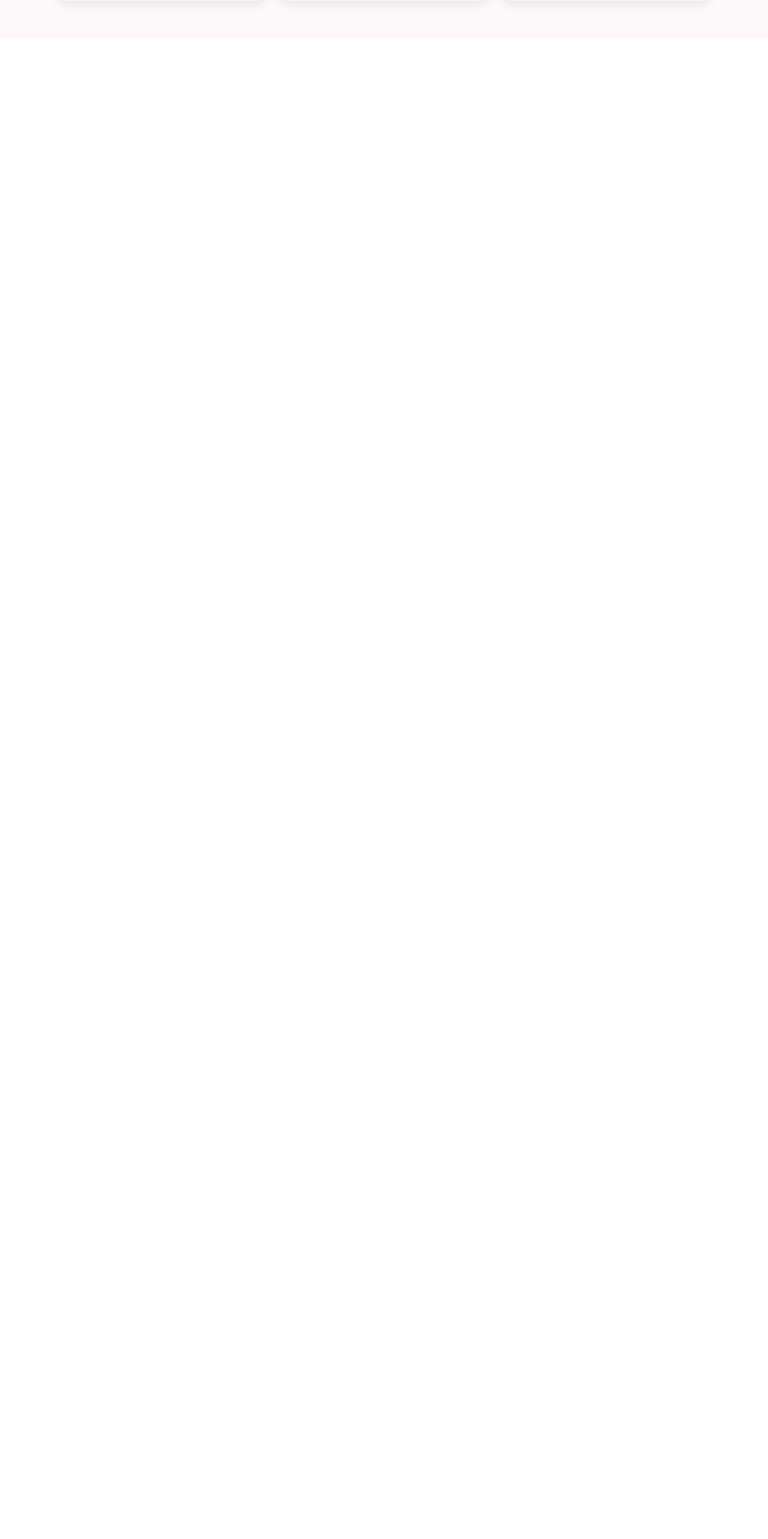
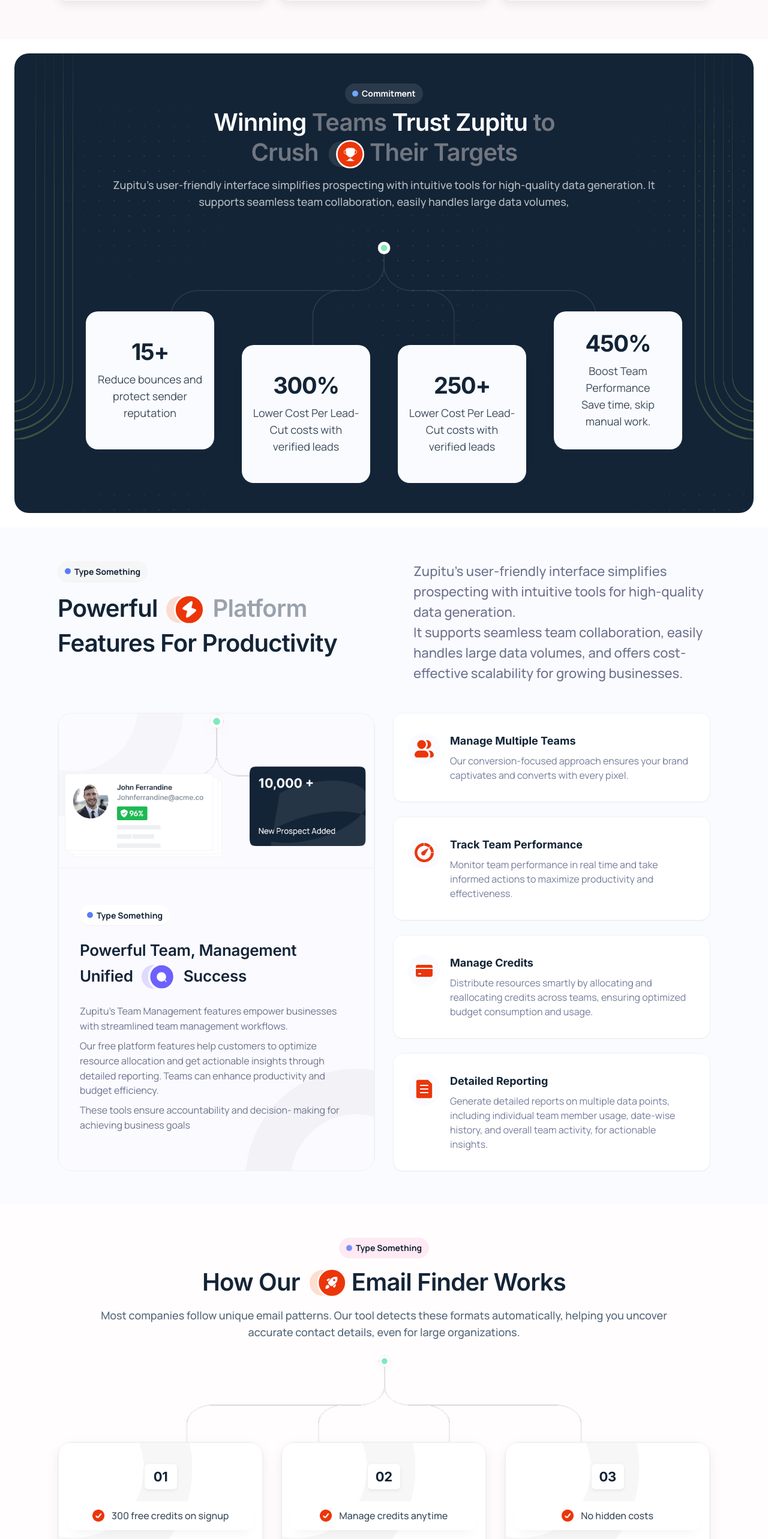
Before and after one commit to itfuturzMaharshi/zupito_website, a React (Vite) app: page / in a window 1280 px wide. Shown: the part 3916-6481 px from the top of the page at 60% size. Before the commit the page ends 3981 px from the top, so only its background shows below. Built offline with nearby package versions, Linux system fonts and the light colour scheme.

Commit message:
home page ui design complate

```diff
--- a/src/components/homePage/EmailFinderWorks.jsx
+++ b/src/components/homePage/EmailFinderWorks.jsx
@@ -37,7 +37,7 @@
     >
       {/* Outer container spacing mirrors other homepage sections */}
       <div
-        className="w-full px-6! sm:px-8! md:px-12! lg:px-16! xl:px-24! 2xl:px-[150px]! py-12! lg:py-16! xl:py-20! overflow-visible"
+        className="w-full px-6! sm:px-8! md:px-12! lg:px-16! xl:px-24! 2xl:px-[150px]! py-12! lg:py-14! overflow-visible"
         style={{ overflow: 'visible', minHeight: 'auto' }}
       >
         <div className="max-w-[full] lg:max-w-[1362px] mx-auto relative overflow-visible">
@@ -45,7 +45,7 @@
           <div className="text-center">
             <div
               data-animate-item
-              className="inline-flex font-['Manrope'] items-center justify-center gap-[6px] rounded-[50px] bg-[#FFE9F2] px-4 py-3 h-[49px] min-w-[192px] text-[16px] md:text-[18px] leading-[100%] font-bold text-[#132436]"
+              className="inline-flex font-['Manrope'] items-center justify-center gap-[6px] rounded-[50px] bg-[#FFE9F2] px-3 py-2 h-[34px] text-[14px] leading-[100%] font-bold text-[#132436]"
             >
               <span className="w-2.5 h-2.5 rounded-full bg-[#7B8DFF]" />
               <span>Type Something</span>
@@ -54,7 +54,7 @@
             <h2
               data-animate-item
               style={{ transitionDelay: '0.08s' }}
-              className="home-title mt-5! text-[#132436] font-['Inter'] font-bold text-center"
+              className="home-title mt-3! text-[#132436] font-['Inter'] font-bold text-center"
             >
               <span className="inline-block align-middle">
                 How Our
@@ -73,7 +73,7 @@
             <p
               data-animate-item
               style={{ transitionDelay: '0.15s' }}
-              className="home-description sm:text-[20px]! md:text-[20px]! lg:text-[22px]! mt-5! mb-8! md:mb-12! lg:mb-5! text-[#546779] font-['Manrope'] text-center max-w-full mx-auto"
+              className="home-description mt-2! mb-6! lg:px-17 lg:mb-2! text-[#546779] font-['Manrope'] text-center max-w-full mx-auto"
             >
               Most companies follow unique email patterns. Our tool detects these formats automatically, helping you uncover accurate contact details, even for large organizations.
             </p>
@@ -109,12 +109,12 @@
                     }}
                   >
                     <div
-                      className="w-full flex justify-center mt-[28px]!"
+                      className="w-full flex justify-center mt-[20px]!"
                       data-animate-item="scale"
                       style={{ transitionDelay: `${baseDelay + 0.05}s` }}
                     >
-                      <div className="email-works-number inline-flex items-center justify-center w-[64px] h-[40px] md:w-[79px] md:h-[52px] rounded-[6px] bg-white shadow-[0_2px_6px_#00000012]">
-                        <span className="text-[#132436] font-['Inter'] font-bold text-[18px] md:text-[22px] lg:text-[26px] tracking-[-0.32px]">
+                      <div className="email-works-number inline-flex items-center justify-center w-[54px] h-[42px] rounded-[6px] bg-white shadow-[0_2px_6px_#00000012]">
+                        <span className="text-[#132436] font-['Inter'] font-bold text-[18px] md:text-[22px] tracking-[-0.32px]">
                           {step.number}
                         </span>
                       </div>
@@ -126,12 +126,12 @@
                       style={{ transitionDelay: `${baseDelay + 0.1}s` }}
                     >
                       <img src="/images/Tick.png" alt="checkmark" className="w-5 h-5" loading="lazy" />
-                      <span className="text-[#3A4A5A] font-medium text-[16px] font-['Manrope'] md:text-[18px] lg:text-[20px]">
+                      <span className="text-[#3A4A5A] font-medium text-[16px] font-['Manrope']">
                         {step.chipLabel}
                       </span>
                     </div>
                     <div
-                      className="w-full rounded-[16px] bg-white p-[22px]! md:p-[26px]! lg:p-[30px]! mb-0! overflow-visible"
+                      className="w-full rounded-[16px] bg-white p-[22px]! md:p-[26px]! mb-0! overflow-visible"
                       style={{
                         overflow: 'visible',
                         height: 'auto',
@@ -139,8 +139,8 @@
                       }}
                       data-animate-item
                     >
-                      <h4 className="text-[18px] sm:text-[20px] md:text-[22px]  font-bold text-[#132436] font-['Inter'] mb-3!">{step.title}</h4>
-                      <p className="text-[16px]  md:text-[18px] lg:text-[20px]  font-normal text-[#747C9A] font-['Manrope'] mb-0!">
+                      <h4 className="text-[18px] sm:text-[20px]  font-bold text-[#132436] font-['Inter'] mb-2!">{step.title}</h4>
+                      <p className="text-[16px]  md:text-[18px]  font-normal text-[#747C9A] font-['Manrope'] mb-0!">
                         {step.description}
                       </p>
                     </div>
--- a/src/components/homePage/Productivity.jsx
+++ b/src/components/homePage/Productivity.jsx
@@ -10,15 +10,15 @@
       className="relative w-full bg-[#FAFBFF] overflow-hidden"
     >
       {/* Container rhythm mirrors ActionsPage */}
-      <div className="w-full px-6! sm:px-8! md:px-12! lg:px-16! xl:px-24! 2xl:px-[150px]! py-10! lg:py-16! xl:py-20!">
+      <div className="w-full px-6! sm:px-8! md:px-12! lg:px-16! xl:px-24! 2xl:px-[150px]! py-10! lg:py-14!">
         <div className="max-w-[full] lg:max-w-[1362px] mx-auto">
           {/* Top copy row (second image sizing intent) */}
-          <div className="grid grid-cols-1 lg:grid-cols-[1.3fr_0.9fr] gap-[30px] md:gap-[50px] lg:gap-[60px] items-start">
+          <div className="grid grid-cols-1 lg:grid-cols-[1.2fr_1.0fr] items-start">
             {/* Headline block on the left */}
             <div className="flex flex-col gap-4">
               <div
                 data-animate-item
-                className="inline-flex font-['Manrope'] items-center gap-[6px] rounded-[50px] bg-[#F6F6F6] px-4! py-3! h-[49px] w-fit text-[16px] md:text-[18px] font-bold text-[#132436] shadow-[0_1px_0_0_#0000000A]"
+                className="inline-flex font-['Manrope'] items-center gap-[6px] rounded-[50px] bg-[#F6F6F6] px-3! py-2! h-[34px] w-fit text-[14px] font-bold text-[#132436] shadow-[0_1px_0_0_#0000000A]"
               >
                 <span className="w-2.5 h-2.5 rounded-full bg-[#5B7CF5]" />
                 <span>Type Something</span>
@@ -56,7 +56,7 @@
               <p
                 data-animate-item
                 style={{ transitionDelay: "0.22s" }}
-                className="home-description sm:text-[20px]! md:text-[20px]! lg:text-[22px]! mt-3 text-[#6C728C] font-['Manrope']"
+                className="home-description sm:text-[20px]! md:text-[20px]! lg:text-[22px]! text-[#6C728C] font-['Manrope']"
               >
                 It supports seamless team collaboration, easily handles large
                 data volumes, and offers cost-effective scalability for growing
@@ -66,7 +66,7 @@
           </div>
 
           {/* Main content row (third image sizing intent) */}
-          <div className="mt-10! sm:mt-14! md:mt-16! lg:mt-20! grid grid-cols-1 lg:grid-cols-2 gap-[20px] md:gap-[30px]">
+          <div className="mt-10! sm:mt-12! grid grid-cols-1 lg:grid-cols-2 gap-[20px] md:gap-[30px]">
             {/* Left large card (fourth + sixth + seventh images) */}
             <div className="relative w-full" data-animate-item>
               {/* Background image */}
@@ -88,11 +88,11 @@
                 </div>
 
                 {/* Bottom content block (sixth image) */}
-                <div className="px-9! py-7! md:px-9! md:py-8! lg:px-9! lg:py-8! xl:mt-[50px] bg-white/0 rounded-b-[24px]">
-                  <div className="flex flex-col gap-4">
+                <div className="px-9! py-7! md:px-9! md:py-8! lg:px-9! lg:py-8! bg-white/0 rounded-b-[24px]">
+                  <div className="flex flex-col gap-1">
                     <div
                       data-animate-item
-                      className="inline-flex font-['Manrope'] items-center gap-[6px] rounded-[50px] bg-white px-4! py-3! h-[49px] w-fit text-[16px] md:text-[18px] font-bold text-[#132436] shadow-[0_1px_0_0_#0000000A]"
+                      className="inline-flex font-['Manrope'] items-center gap-[6px] rounded-[50px] bg-white px-3! py-2! h-[34px] w-fit text-[14px] font-bold text-[#132436] shadow-[0_1px_0_0_#0000000A]"
                     >
                       <span className="w-2.5 h-2.5 rounded-full bg-[#5B7CF5]" />
                       <span>Type Something</span>
@@ -117,11 +117,11 @@
                         <span>Success</span>
                       </h3>
 
-                      <div className="flex flex-col gap-4">
+                      <div className="flex flex-col gap-2">
                         <p
                           data-animate-item
                           style={{ transitionDelay: "0.18s" }}
-                          className="home-description text-[16px]! lg:text-[20px]! font-normal! text-[#6C728C] font-['Manrope']"
+                          className="home-description text-[16px]! font-normal! text-[#6C728C] font-['Manrope']"
                         >
                           Zupitu's Team Management features empower businesses
                           with streamlined team management workflows.
@@ -129,7 +129,7 @@
                         <p
                           data-animate-item
                           style={{ transitionDelay: "0.24s" }}
-                          className="home-description text-[16px]! lg:text-[20px]!  font-normal! text-[#6C728C] font-['Manrope']"
+                          className="home-description text-[16px]!  font-normal! text-[#6C728C] font-['Manrope']"
                         >
                           Our free platform features help customers to optimize
                           resource allocation and get actionable insights
@@ -139,7 +139,7 @@
                         <p
                           data-animate-item
                           style={{ transitionDelay: "0.3s" }}
-                          className="home-description text-[16px]! lg:text-[20px]! font-normal! text-[#6C728C] font-['Manrope']"
+                          className="home-description text-[16px]! font-normal! text-[#6C728C] font-['Manrope']"
                         >
                           These tools ensure accountability and decision- making
                           for achieving business goals
@@ -191,11 +191,11 @@
                           className="w-[32px] h-[32px]"
                         />
                       </div>
-                      <div className="flex-1 flex flex-col gap-3">
-                        <h4 className="text-[18px]  md:text-[22px] lg:text-[22px]  font-bold text-[#132436] font-['Inter'] capitalize">
+                      <div className="flex-1 flex flex-col gap-2">
+                        <h4 className="text-[18px] font-bold text-[#132436] font-['Inter'] capitalize">
                           {item.title}
                         </h4>
-                        <p className="text-[16px] md:text-[18px] lg:text-[20px] font-normal text-[#747C9A] font-['Manrope']">
+                        <p className="text-[16px] font-normal text-[#747C9A] font-['Manrope']">
                           {item.desc}
                         </p>
                       </div>
--- a/src/components/homePage/WinningTeams.jsx
+++ b/src/components/homePage/WinningTeams.jsx
@@ -20,14 +20,14 @@
           }}
         >
           {/* Top copy block */}
-          <div className="text-center flex flex-col items-center gap-[21px]">
+          <div className="text-center flex flex-col items-center gap-[8px]">
             {/* Pill */}
             <div
               data-animate-item
-              className="inline-flex items-center justify-center gap-[6px] rounded-[50px] px-4! py-3! h-[49px] bg-white/10"
+              className="inline-flex items-center justify-center gap-[6px] rounded-[50px] px-3! py-2! h-[34px] bg-white/10"
             >
               <span className="w-2.5 h-2.5 rounded-full bg-[#6EA8FF]" />
-              <span className="text-white font-bold text-[16px] sm:text-[18px] font-['Manrope'] leading-[100%]">Commitment</span>
+              <span className="text-white font-bold text-[14px] font-['Manrope'] leading-[100%]">Commitment</span>
             </div>
 
             {/* Heading */}
@@ -42,8 +42,8 @@
                 <span className="text-white">Trust Zupitu </span>
                 <span className="text-[#717680]">to</span>
               </span>
-              <span className="mt-2 block max-w-[900px] mx-auto">
-                <span className="text-white">Crush </span>
+              <span className=" block max-w-[900px] mx-auto">
+                <span className="text-[#717680]">Crush </span>
                 <span className="inline-flex items-center justify-center align-middle relative">
                   <img
                     src="/images/Commitment.svg"
@@ -59,7 +59,7 @@
             <p
               data-animate-item
               style={{ transitionDelay: '0.15s' }}
-              className="home-description sm:text-[20px]! md:text-[20px]! lg:text-[22px]! text-white font-['Manrope'] opacity-70! max-w-[980px] mx-auto"
+              className="home-description sm:text-[18px]! text-white font-['Manrope'] opacity-70! max-w-[980px] mx-auto"
             >
               Zupitu's user-friendly interface simplifies prospecting with intuitive tools for high-quality
               data generation. It supports seamless team collaboration, easily handles large data volumes,
@@ -78,11 +78,11 @@
                 key={idx}
                 data-animate-item
                 style={{ transitionDelay: `${0.1 * idx}s` }}
-                className={`w-full max-w-[250px] h-[200px] sm:max-w-[300px] sm:h-[300px] rounded-[20px] bg-[#FAFBFF] shadow-[0px_4px_7px_0px_#53587B12] px-[22px]! lg:py-[50px]! xl:py-[80px]! flex flex-col items-center justify-center text-center gap-8 cursor-pointer${
+                className={`w-full max-w-[214px] h-[230px] rounded-[20px] bg-[#FAFBFF] shadow-[0px_4px_7px_0px_#53587B12] px-[18px]! lg:py-[50px]! xl:py-[80px]! flex flex-col items-center justify-center text-center gap-3 cursor-pointer${
                   idx === 1 || idx === 2 ? ' lg:mt-[56px]!' : ''
                 }`}
               >
-                <div className="text-[#132436] font-['Inter'] font-bold text-[28px]  md:text-[32px]  lg:text-[38px] xl:text-[52px] leading-[28px] sm:leading-[32px] md:leading-[40px] lg:leading-[40px] xl:leading-[40px] tracking-[-1.2px]">
+                <div className="text-[#132436] font-['Inter'] font-bold text-[28px]  md:text-[32px]  lg:text-[38px] leading-[28px] sm:leading-[32px] md:leading-[40px] lg:leading-[40px] xl:leading-[40px] tracking-[-1.2px]">
                   {card.title}
                 </div>
                 {idx === 1 || idx === 2 ? (
--- a/src/components/homePage/index.jsx
+++ b/src/components/homePage/index.jsx
@@ -21,11 +21,11 @@
       <EmailsVerified />
       <EmailFinder />
       <Teams />
-       {/* <WinningTeams />
+      <WinningTeams />
       <Productivity />
       <EmailFinderWorks />
       <FAQsPage />
-      <Footer /> */}
+      <Footer />
     </div>
   )
 }
```
Also changed, not shown: src/components/homePage/FAQsPage.jsx (+11 -11 lines), src/components/homePage/Footer.jsx (+27 -27 lines).
